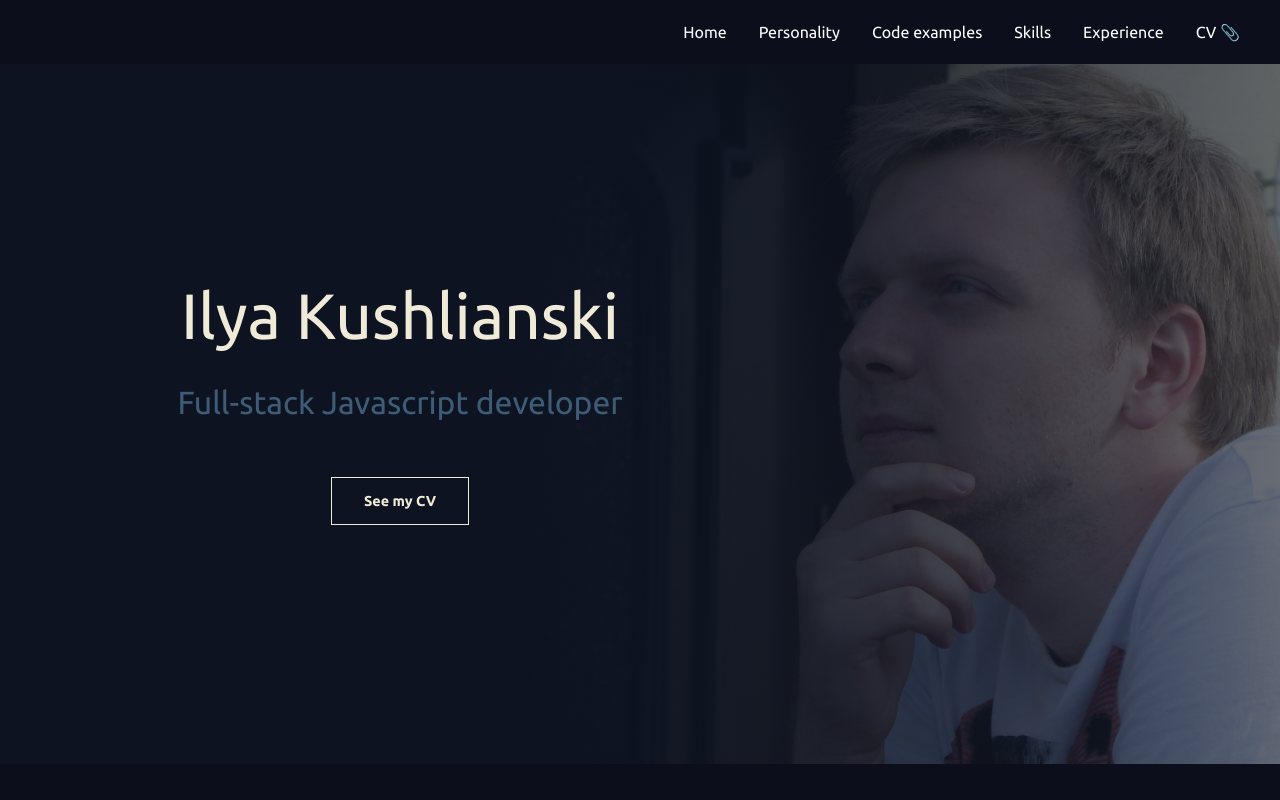
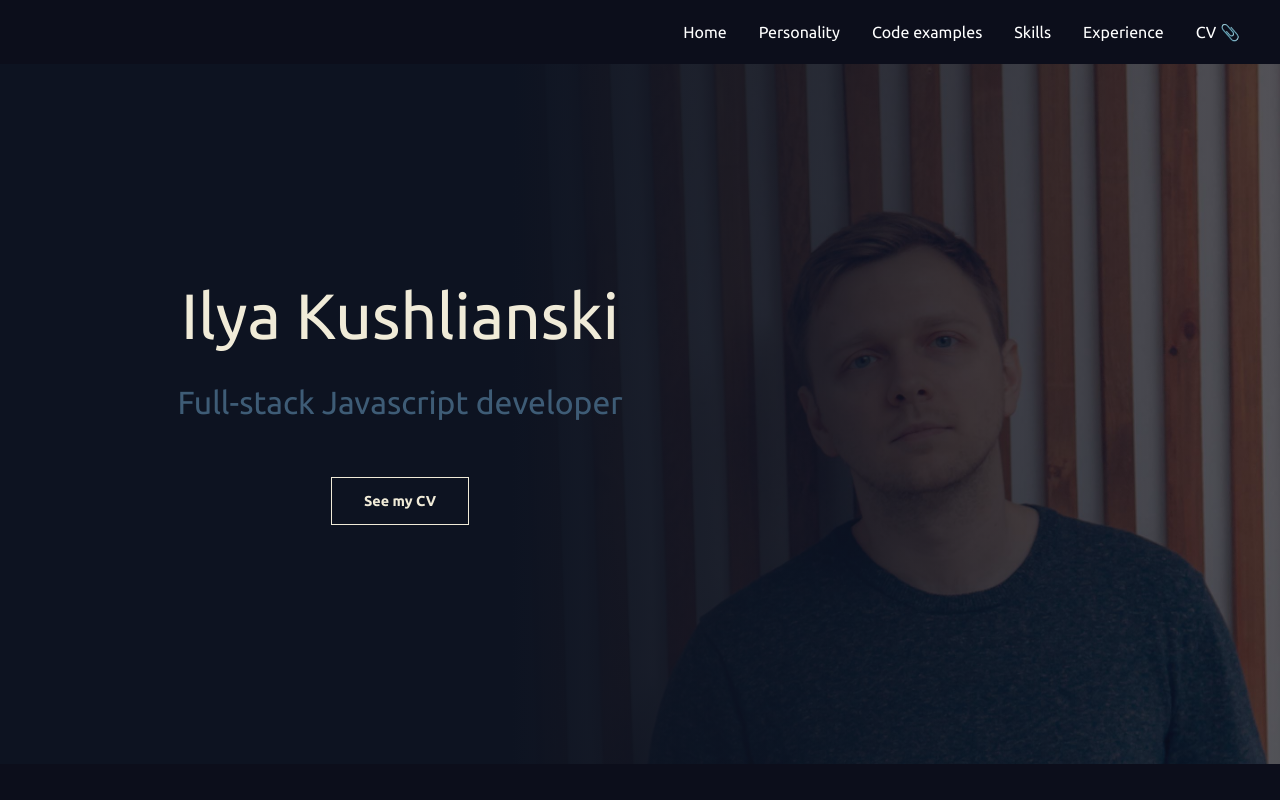
Before and after one commit to ikushlianski/ilya-online-nextjs, a Next.js app: page / in a window 1280 px wide. Shown: the top 800 px of the page. Built offline with nearby package versions, Linux system fonts and the light colour scheme.

Commit message:
Adjust front cover photo
Signed-off-by: Ilya Kushlianski <kushliansky@gmail.com>

```diff
--- a/src/components/FrontPage/ExperienceYears.js
+++ b/src/components/FrontPage/ExperienceYears.js
@@ -3,7 +3,7 @@ import React from 'react';
 import './ExperienceYears.scss';
 
 export const ExperienceYears = () => {
-  const webDevWorksStart = new Date('Jun 1, 2017');
+  const webDevWorksStart = new Date('Jun 1, 2018');
   const msInYear = 3.154e10;
 
   const overallYears = round((Date.now() - webDevWorksStart) / msInYear);
--- a/src/components/FrontPage/Intro.scss
+++ b/src/components/FrontPage/Intro.scss
@@ -23,13 +23,13 @@
     background-image: url('/cover-photo-main3-optimized.jpg');
     background-repeat: no-repeat;
     background-size: cover;
-    background-position: -75% 0%;
+    background-position: -150% 50%;
     // adjust the photo so it does not hide on any resolution
     @media (min-width: 1100px) {
-      background-position: -101% 0%;
+      background-position: -290% 20%;
     }
     @media (min-width: $screen-large) {
-      background-position: -500% 0%;
+      background-position: -540% 30%;
       background-size: 105%;
     }
   }
```
Also changed, not shown: public/cover-photo-main-optimized.jpeg (deleted), public/cover-photo-main3-optimized.jpg.
